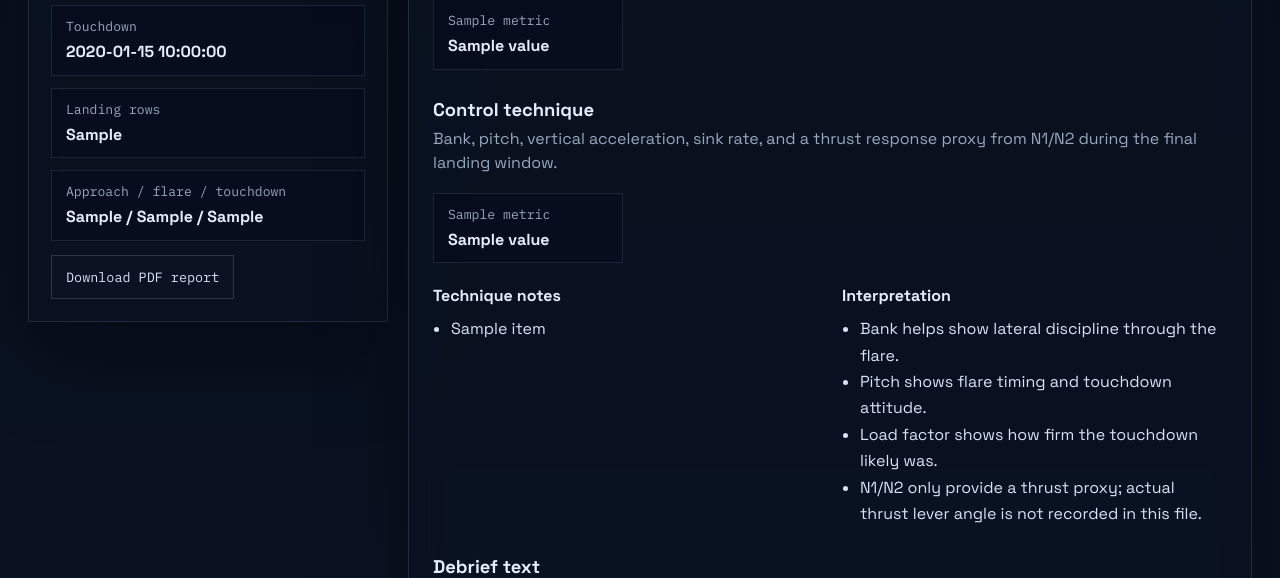
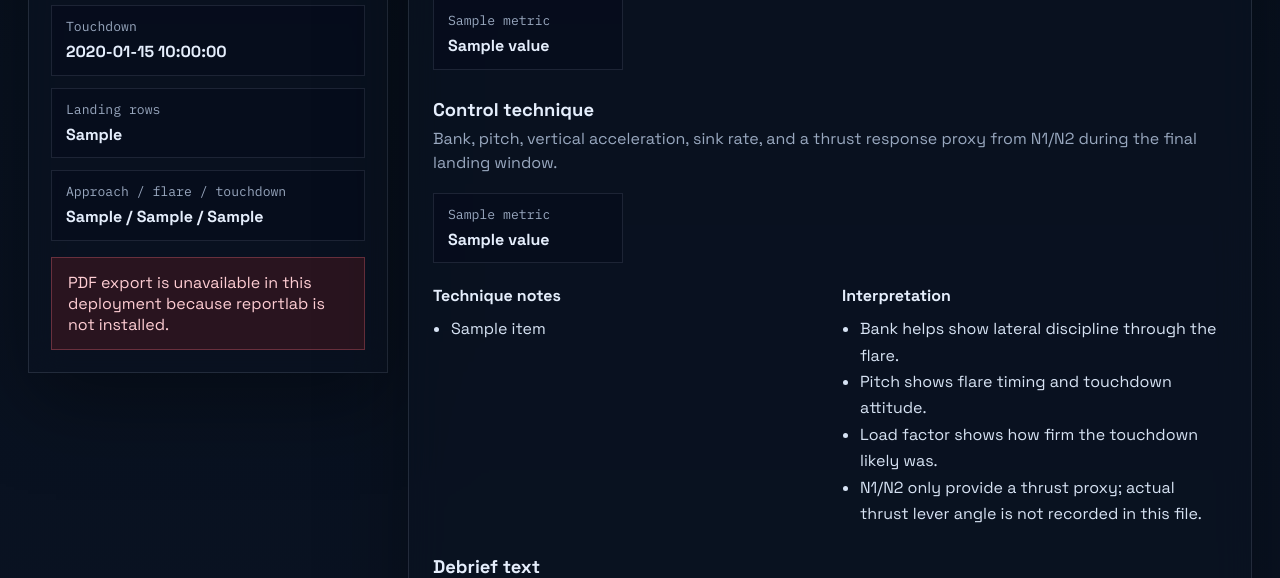
Before and after one commit to elitsecorp/flightirregularity, a Flask app: template templates/index.html in a window 1280 px wide. Shown: the part 713-1291 px from the top of the page. Run offline with Flask 3, Linux system fonts and the light colour scheme; the template is opened without the code that fills it: most values are stand-ins (such as "Sample title", 1, 10 or a date in 2020).

Commit message:
flightirregualrity2

```diff
--- a/app.py
+++ b/app.py
@@ -13,11 +13,17 @@ import plotly.graph_objects as go
 from plotly.subplots import make_subplots
 from flask import Flask, render_template, request, send_file, abort, url_for
 from werkzeug.utils import secure_filename
-from reportlab.lib import colors
-from reportlab.lib.enums import TA_LEFT
-from reportlab.lib.pagesizes import letter
-from reportlab.lib.styles import ParagraphStyle, getSampleStyleSheet
-from reportlab.platypus import SimpleDocTemplate, Paragraph, Spacer, Table, TableStyle
+
+try:
+    from reportlab.lib import colors
+    from reportlab.lib.enums import TA_LEFT
+    from reportlab.lib.pagesizes import letter
+    from reportlab.lib.styles import ParagraphStyle, getSampleStyleSheet
+    from reportlab.platypus import SimpleDocTemplate, Paragraph, Spacer, Table, TableStyle
+
+    REPORTLAB_AVAILABLE = True
+except ModuleNotFoundError:
+    REPORTLAB_AVAILABLE = False
 
 
 BASE_DIR = Path(__file__).resolve().parent
@@ -1125,6 +1131,7 @@ def analyze_file(path: Path) -> dict:
             {"title": rule.title, "statement": rule.statement, "source": rule.source}
             for rule in LANDING_RULES
         ],
+        "pdf_available": REPORTLAB_AVAILABLE,
         "landing_rows": len(segment.landing),
         "approach_rows": len(segment.approach),
         "flare_rows": len(segment.flare),
@@ -1133,6 +1140,9 @@ def analyze_file(path: Path) -> dict:
 
 
 def build_pdf_report(result: dict) -> io.BytesIO:
+    if not REPORTLAB_AVAILABLE:
+        raise RuntimeError("PDF export requires reportlab, which is not installed.")
+
     buffer = io.BytesIO()
     doc = SimpleDocTemplate(
         buffer,
@@ -1271,6 +1281,8 @@ def download_report(filename: str):
     path = UPLOAD_DIR / filename
     if not path.exists():
         abort(404)
+    if not REPORTLAB_AVAILABLE:
+        abort(503, description="PDF export is unavailable because reportlab is not installed.")
 
     result = analyze_file(path)
     pdf_buffer = build_pdf_report(result)
--- a/requirements.txt
+++ b/requirements.txt
@@ -1,3 +1,5 @@
 Flask>=3.0
 pandas>=2.0
 plotly>=5.20
+reportlab>=4.0
+gunicorn>=21.2
--- a/templates/index.html
+++ b/templates/index.html
@@ -59,7 +59,11 @@
               <strong>{{ result.approach_rows }} / {{ result.flare_rows }} / {{ result.touchdown_rows }}</strong>
             </div>
           </section>
-          <a class="secondary-btn" href="{{ url_for('download_report', filename=result.filename) }}">Download PDF report</a>
+          {% if result.pdf_available %}
+            <a class="secondary-btn" href="{{ url_for('download_report', filename=result.filename) }}">Download PDF report</a>
+          {% else %}
+            <div class="notice error">PDF export is unavailable in this deployment because reportlab is not installed.</div>
+          {% endif %}
         {% endif %}
       </aside>
 
```
Also changed, not shown: 1 other file.
